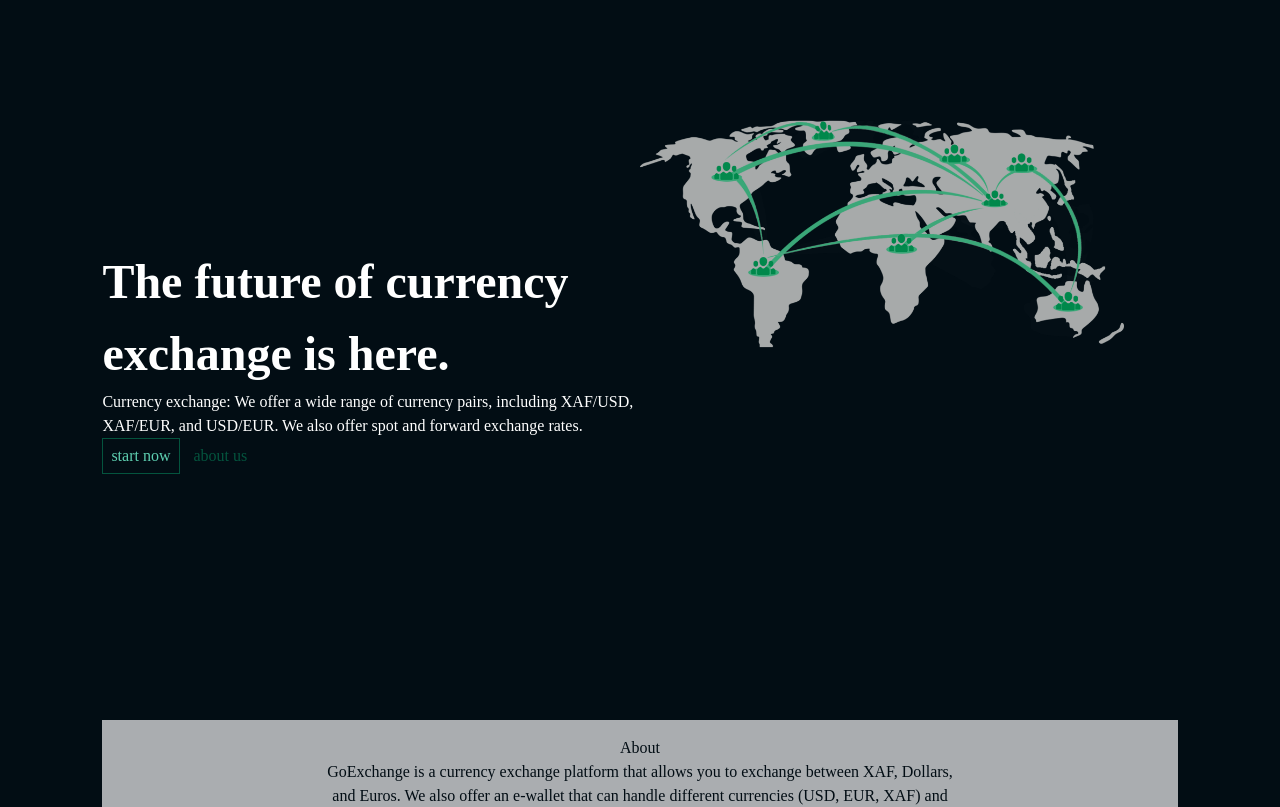
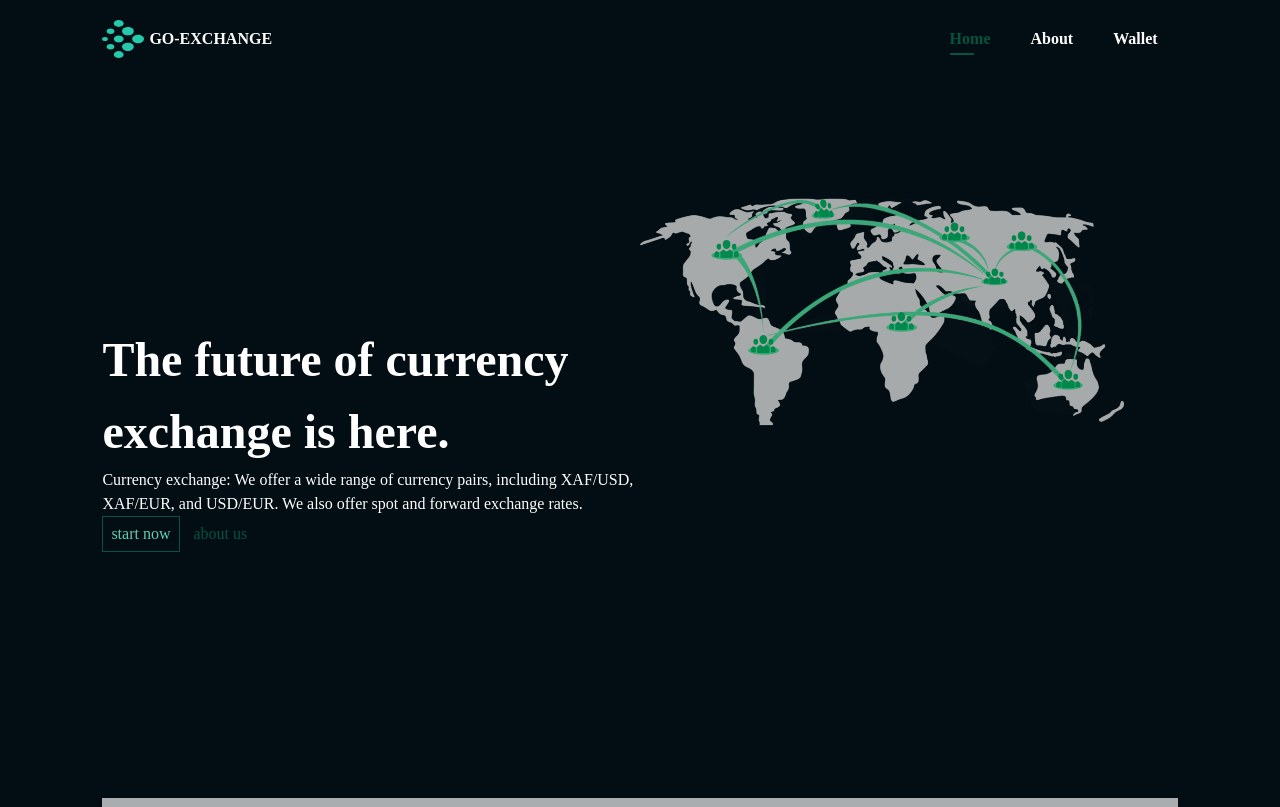
Before and after one commit to Gmarvis/go-exchange, a React (Create React App) app: page / in a window 1280 px wide. Shown: the top 807 px of the page. Built offline with nearby package versions, Linux system fonts and the light colour scheme; no server answers.

Commit message:
addded a responsive nav bar

```diff
--- a/public/index.html
+++ b/public/index.html
@@ -2,7 +2,7 @@
 <html lang="en">
   <head>
     <meta charset="utf-8" />
-    <link rel="icon" href="%PUBLIC_URL%/favicon.ico" />
+    <link rel="icon" href="%PUBLIC_URL%/logoipsum-247.svg" />
     <meta name="viewport" content="width=device-width, initial-scale=1" />
     <meta name="theme-color" content="#000000" />
     <meta
@@ -10,6 +10,10 @@
       content="Web site created using create-react-app"
     />
     <link rel="apple-touch-icon" href="%PUBLIC_URL%/logo192.png" />
+    <link
+      rel="stylesheet"
+      href="https://cdnjs.cloudflare.com/ajax/libs/font-awesome/6.4.0/css/all.min.css"
+    />
 
     <title>Go Exchange</title>
   </head>
--- a/src/App.js
+++ b/src/App.js
@@ -5,6 +5,8 @@ import { Home } from "./pages/home";
 import { Wallet } from "./pages/wallet/wallet";
 import { Route, Routes } from "react-router-dom";
 import { CurrencyContext } from "./utils/context";
+// import { Navbar } from "./components/nav/navbar";
+import Navbar from "./components/nav/navbar";
 
 const baseUrl =
   "https://api.currencyapi.com/v3/latest?apikey=yxwOCSE37Lu64dfvxhbaSrh8SduHenuI2FFeBArJ";
@@ -26,14 +28,16 @@ function App() {
     });
   }, []);
 
-
   return (
+    <div>
       <CurrencyContext.Provider value={{ baseCurrency }}>
+        <Navbar />
         <Routes>
           <Route path="/" element={<Home />} />
           <Route path="wallet" element={<Wallet />} />
         </Routes>
       </CurrencyContext.Provider>
+    </div>
   );
 }
 
--- a/src/components/nav/navbar.jsx
+++ b/src/components/nav/navbar.jsx
@@ -0,0 +1,94 @@
+import React from "react";
+import "./navstyles.css";
+import { Component } from "react";
+
+class Navbar extends Component {
+  state = { clicked: false };
+  handleClick = () => {
+    this.setState({ clicked: !this.state.clicked });
+  };
+  render() {
+    return (
+      <nav>
+        <a href="/">
+          <svg
+            id="logo-37"
+            width="42"
+            height="38"
+            viewBox="0 0 42 38"
+            fill="none"
+            xmlns="http://www.w3.org/2000/svg"
+          >
+            {" "}
+            <path
+              d="M5.74661 28.7259C7.28678 29.8002 9.78389 29.8002 11.3241 28.7259C12.8642 27.6516 12.8642 25.9098 11.3241 24.8355C9.78389 23.7612 7.28678 23.7612 5.74661 24.8355C4.20644 25.9098 4.20644 27.6516 5.74661 28.7259Z"
+              class="ccustom"
+              fill="#25CAAC"
+            ></path>{" "}
+            <path
+              d="M21.7322 14.1371C24.0425 15.7485 27.7881 15.7485 30.0984 14.1371C32.4086 12.5256 32.4086 9.91298 30.0984 8.30155C27.7881 6.69011 24.0425 6.69011 21.7322 8.30155C19.422 9.91298 19.422 12.5256 21.7322 14.1371Z"
+              class="ccustom"
+              fill="#25CAAC"
+            ></path>{" "}
+            <path
+              d="M13.2464 21.4315C15.1716 22.7743 18.293 22.7743 20.2182 21.4315C22.1434 20.0886 22.1434 17.9114 20.2182 16.5685C18.293 15.2257 15.1716 15.2257 13.2464 16.5685C11.3212 17.9114 11.3212 20.0886 13.2464 21.4315Z"
+              class="ccustom"
+              fill="#25CAAC"
+            ></path>{" "}
+            <path
+              d="M0.866345 20.4589C2.02147 21.2646 3.8943 21.2646 5.04943 20.4589C6.20455 19.6532 6.20455 18.3469 5.04943 17.5411C3.8943 16.7354 2.02147 16.7354 0.866345 17.5411C-0.288782 18.3469 -0.288781 19.6532 0.866345 20.4589Z"
+              class="ccustom"
+              fill="#25CAAC"
+            ></path>{" "}
+            <path
+              d="M13.2464 5.87008C15.1716 7.21294 18.293 7.21294 20.2182 5.87008C22.1434 4.52722 22.1434 2.35001 20.2182 1.00715C18.293 -0.335715 15.1716 -0.335716 13.2464 1.00715C11.3212 2.35001 11.3212 4.52722 13.2464 5.87008Z"
+              class="ccustom"
+              fill="#25CAAC"
+            ></path>{" "}
+            <path
+              d="M5.74661 13.1645C7.28678 14.2388 9.78389 14.2388 11.3241 13.1645C12.8642 12.0902 12.8642 10.3484 11.3241 9.27415C9.78389 8.19986 7.28678 8.19986 5.74661 9.27415C4.20644 10.3484 4.20645 12.0902 5.74661 13.1645Z"
+              class="ccustom"
+              fill="#25CAAC"
+            ></path>{" "}
+            <path
+              d="M13.2464 36.9929C15.1716 38.3357 18.293 38.3357 20.2182 36.9929C22.1434 35.65 22.1434 33.4728 20.2182 32.1299C18.293 30.7871 15.1716 30.7871 13.2464 32.1299C11.3212 33.4728 11.3212 35.65 13.2464 36.9929Z"
+              class="ccustom"
+              fill="#25CAAC"
+            ></path>{" "}
+            <path
+              d="M31.9011 21.9178C34.2114 23.5292 37.9571 23.5292 40.2673 21.9178C42.5776 20.3064 42.5776 17.6937 40.2673 16.0823C37.9571 14.4708 34.2114 14.4708 31.9011 16.0823C29.5909 17.6937 29.5909 20.3064 31.9011 21.9178Z"
+              class="ccustom"
+              fill="#25CAAC"
+            ></path>{" "}
+            <path
+              d="M21.7322 29.6984C24.0425 31.3099 27.7881 31.3099 30.0984 29.6984C32.4086 28.087 32.4086 25.4744 30.0984 23.8629C27.7881 22.2515 24.0425 22.2515 21.7322 23.8629C19.422 25.4744 19.422 28.087 21.7322 29.6984Z"
+              class="ccustom"
+              fill="#25CAAC"
+            ></path>{" "}
+          </svg>
+          <h2>GO-EXCHANGE</h2>
+        </a>
+        <div>
+          <ul
+            id="navBar"
+            className={this.state.clicked ? "#navBar active" : "#navBar"}
+          >
+            <li className="active">Home</li>
+            <li>About</li>
+            <li>Wallet</li>
+          </ul>
+        </div>
+        <div id="mobile" onClick={this.handleClick}>
+          <i
+            id="bar"
+            className={
+              this.state.clicked ? "fa-solid fa-times" : "fa-solid fa-bars"
+            }
+          ></i>
+        </div>
+      </nav>
+    );
+  }
+}
+
+export default Navbar;
--- /dev/null
+++ b/src/components/nav/navstyles.css
@@ -0,0 +1,95 @@
+/* import React from "react";
+import { styled } from "styled-components"; */
+nav {
+  /* background-color: green; */
+  display: flex;
+  align-items: center;
+  justify-content: space-between;
+  padding: 20px 0;
+}
+a {
+  display: flex;
+  flex-direction: row;
+  justify-content: center;
+  align-items: center;
+  gap: 5px;
+}
+
+a h2 {
+  font-weight: 600;
+}
+
+#navBar {
+  display: flex;
+  align-items: center;
+  justify-content: center;
+}
+
+#navBar li {
+  list-style: none;
+  padding: 0 20px;
+  position: relative;
+  transition: 0.3s ease-in-out;
+  font-weight: bold;
+}
+
+li:hover,
+li.active {
+  color: #04543e;
+}
+
+li:hover::after,
+li.active::after {
+  content: "";
+  width: 30%;
+  height: 2px;
+  background-color: #04543e;
+  position: absolute;
+  bottom: -4px;
+  left: 20px;
+}
+
+#mobile {
+  display: none;
+}
+
+#mobile {
+  color: #fff;
+}
+/* .menu {
+  color: #fff;
+} */
+
+@media screen and (max-width: 770px) {
+  #mobile {
+    display: block;
+  }
+
+  #navBar {
+    display: flex;
+    flex-direction: column;
+    align-items: flex-start;
+    justify-content: flex-start;
+    position: fixed;
+    top: 60px;
+    right: -300px;
+    width: 300px;
+    height: 100vh;
+    background-color: #020d14;
+    padding: 40px 0 0 10px;
+    transition: 0.3s ease-in-out;
+  }
+
+  #navBar.active {
+    right: 0px;
+  }
+
+  #navBar li {
+    margin-bottom: 25px;
+  }
+
+  #mobile i {
+    font-size: 25px;
+    cursor: pointer;
+  }
+}
--- a/src/pages/wallet/wallet.css
+++ b/src/pages/wallet/wallet.css
@@ -48,7 +48,7 @@ option {
 .wallet {
   background-color: #ffffff1e;
   height: 80vh;
-  margin: 4rem 0;
+  /* margin: 4rem 0; */
   padding: 10px;
   border-radius: 5px;
   text-transform: uppercase;
@@ -72,7 +72,7 @@ option {
 .funds {
   display: flex;
   flex-direction: column;
-  justify-content: end;
+  justify-content: flex-end;
   text-align: left;
 }
 
@@ -148,9 +148,6 @@ option {
     width: 100%;
   }
 
-  .funds button {
-  }
-
   .coin {
     /* display: none; */
     font-size: 80px;
--- a/src/pages/wallet/wallet.jsx
+++ b/src/pages/wallet/wallet.jsx
@@ -4,8 +4,7 @@ import { CurrencyContext } from "../../utils/context";
 import { DepositForm } from "../../components/handleExchange/deposit";
 import { PopUp } from "../../components/popups/popUp";
 import { FundsDeposit } from "../../components/cards";
-import { getLocalStorage, updateLocalStorage } from "../../service/tools";
-// import { SiMoneygram } from "react-icons/si";
+import { getLocalStorage } from "../../service/tools";
 
 export const Wallet = () => {
   const { baseCurrency } = useContext(CurrencyContext);
@@ -25,6 +24,7 @@ export const Wallet = () => {
       if (cur.code === selected) {
         return cur?.value;
       }
+      return cur?.value;
     });
     valTo = valTo?.value;
     console.log("value to", valTo);
@@ -37,6 +37,7 @@ export const Wallet = () => {
       if (fund.currencyType === selected) {
         return fund.amount;
       }
+      return fund.amount;
     });
     amountTo = amountTo?.amount;
 
@@ -50,6 +51,12 @@ export const Wallet = () => {
     console.log("amounts from", amountsFrom);
 
     // sum currency logic
+
+    let converted = amountsFrom.forEach((amt) => {
+      if (amt.currencyType === valFrom.code) {
+      }
+    });
+
     console.clear();
     console.log("value to=", valTo);
     console.log("value from=", valFrom);
```
Also changed, not shown: public/logoipsum-247.svg (added), src/components/nav/navstyles.jsx (deleted). Lines whose indentation alone changed are shown as unchanged.
